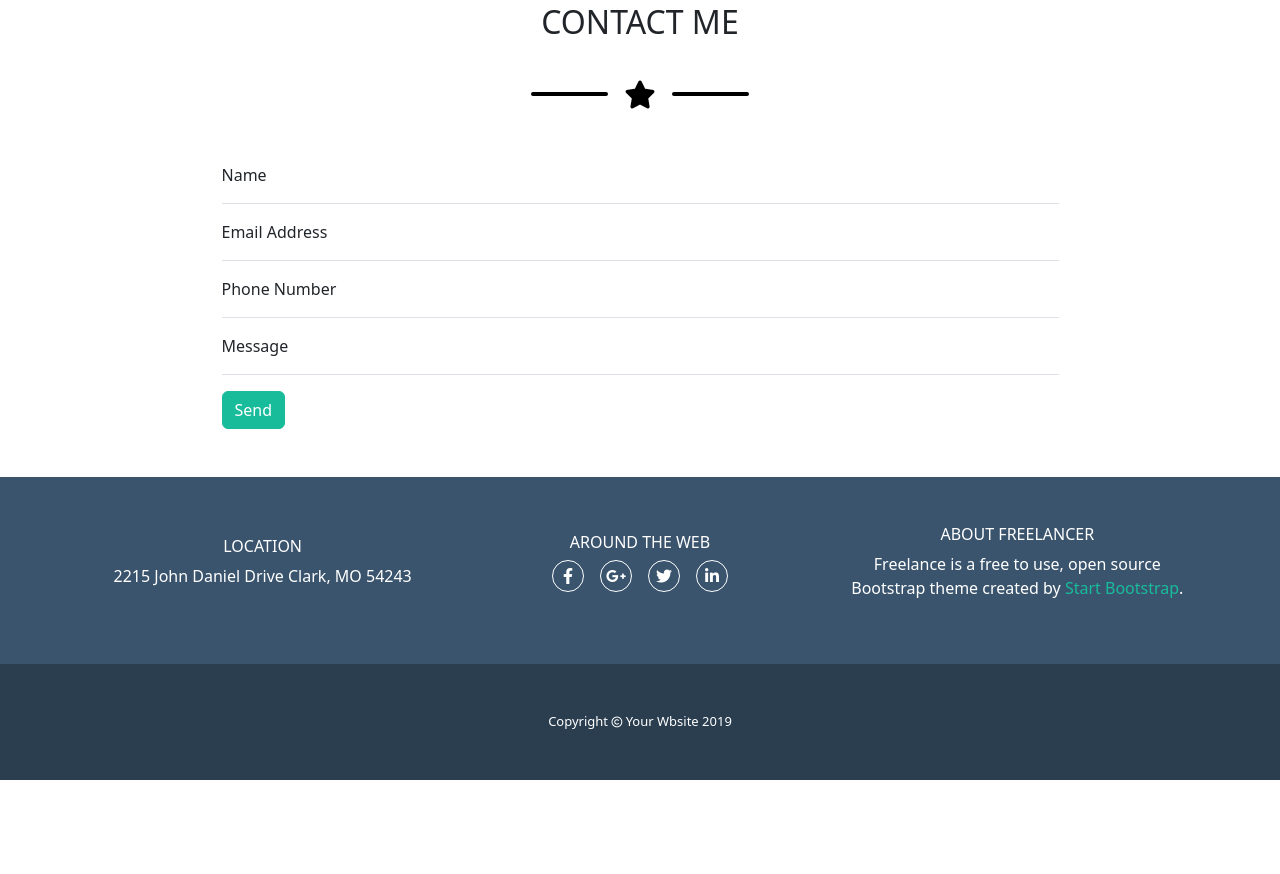
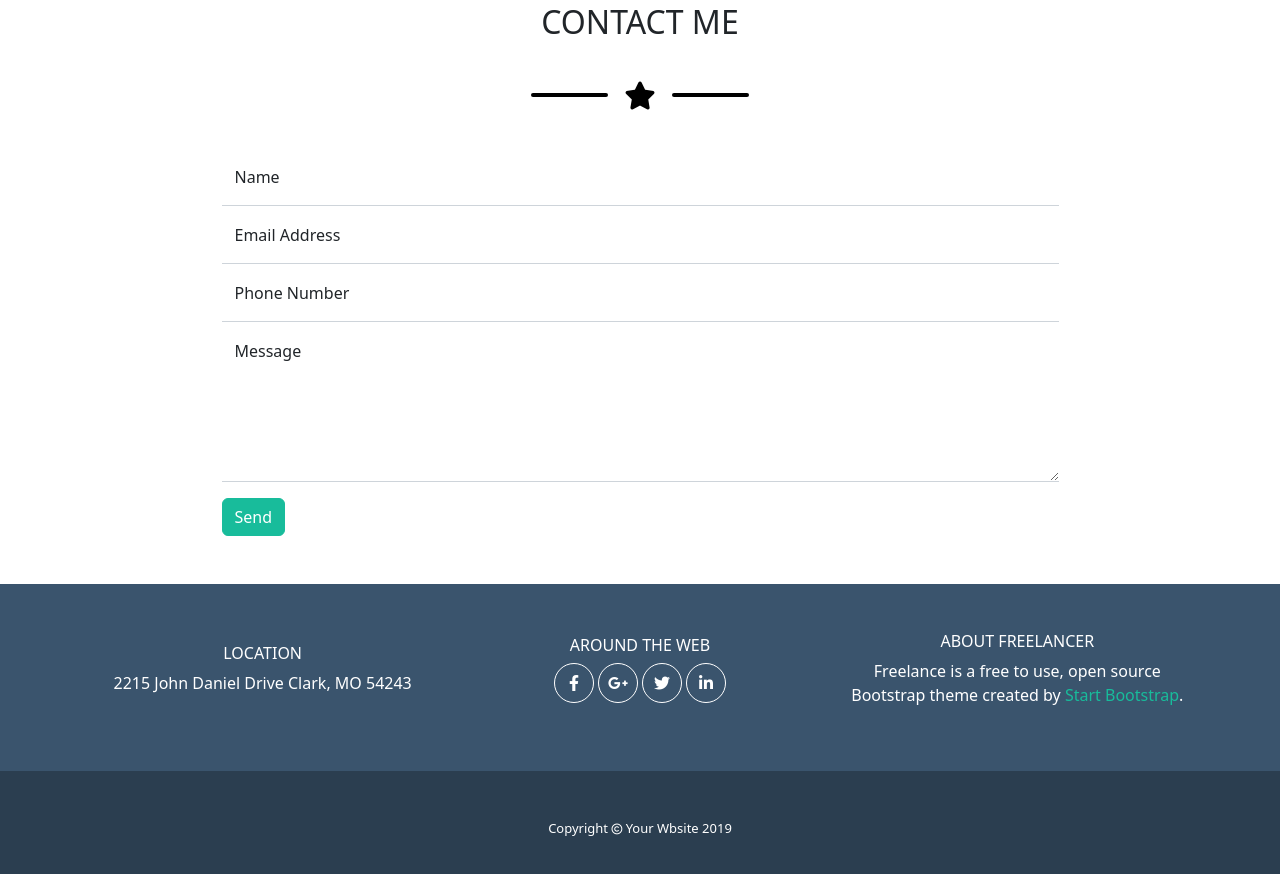
Before and after one commit to Tagliapietra96/html-css-bootstrap-freelancer, a plain HTML site: page index.html in a window 1280 px wide. Shown: the part 2000-2874 px from the top of the page. Before the commit the page ends 2780 px from the top, so only its background shows below. Drawn offline with nearby package versions, Linux system fonts and the light colour scheme.

Commit message:
fxed form

```diff
--- a/css/style.css
+++ b/css/style.css
@@ -54,8 +54,8 @@ footer{
 
 .last-section li{
     display: flex;
-    width: 2rem;
-    height: 2rem;
+    width: 2.5rem;
+    height: 2.5rem;
     justify-content: center;
     align-items: center;
     border: 1px solid white;
--- a/index.html
+++ b/index.html
@@ -66,24 +66,24 @@
                     <div class="hr-line"></div>
                 </div>
 
-                <div class="row row-cols-1 row-cols-sm-2 row-cols-md-3 g-2">
+                <div class="row row-cols-1 row-cols-sm-2 row-cols-md-3 g-3">
                     <div class="col">
-                        <img src="img/cabin.png" alt="" class="d-block img-fluid ">
+                        <img src="img/cabin.png" alt="" class="d-block img-fluid rounded-4">
                     </div>
                     <div class="col">
-                        <img src="img/cake.png" alt="" class="d-block img-fluid ">
+                        <img src="img/cake.png" alt="" class="d-block img-fluid rounded-4">
                     </div>
                     <div class="col">
-                        <img src="img/circus.png" alt="" class="d-block img-fluid ">
+                        <img src="img/circus.png" alt="" class="d-block img-fluid rounded-4">
                     </div>
                     <div class="col">
-                        <img src="img/game.png" alt="" class="d-block img-fluid ">
+                        <img src="img/game.png" alt="" class="d-block img-fluid rounded-4">
                     </div>
                     <div class="col">
-                        <img src="img/safe.png" alt="" class="d-block img-fluid ">
+                        <img src="img/safe.png" alt="" class="d-block img-fluid rounded-4">
                     </div>
                     <div class="col">
-                        <img src="img/submarine.png" alt="" class="d-block img-fluid ">
+                        <img src="img/submarine.png" alt="" class="d-block img-fluid rounded-4">
                     </div>
                 </div>
             </div>
@@ -131,17 +131,21 @@
                         <div class="hr-line"></div>
                     </div>
 
-                    <div class="py-3 border-bottom">
-                        Name
+                    <div class=" form-floating">
+                        <input type="text" class="form-control border-end-0 border-start-0 border-top-0 rounded-0 " id="Name" placeholder="Name">
+                        <label for="Name">Name</label>
                     </div>
-                    <div class="py-3 border-bottom">
-                        Email Address
+                    <div class=" form-floating">
+                        <input type="email" class="form-control border-end-0 border-start-0 border-top-0 rounded-0 " id="email" placeholder="Email Address">
+                        <label for="email">Email Address</label>
                     </div>
-                    <div class="py-3 border-bottom">
-                        Phone Number
+                    <div class=" form-floating">
+                        <input type="tel" class="form-control border-end-0 border-start-0 border-top-0 rounded-0 " id="Number" placeholder="Phone Number">
+                        <label for="Number">Phone Number</label>
                     </div>
-                    <div class="py-3 border-bottom">
-                        Message
+                    <div class=" form-floating">
+                        <textarea placeholder="Message" id="Message" class="form-control border-end-0 border-start-0 border-top-0 rounded-0" style="height: 10rem;"></textarea>
+                        <label for="Message">Message</label>
                     </div>
                     <button class="btn btn-success mt-3">Send</button>
 
@@ -162,8 +166,8 @@
                         <h6>AROUND THE WEB</h6>
                         <ul class="d-flex justify-content-center list-unstyled">
                             <li><a href="" class="text-white text-decoration-none"><i class="fa-brands fa-facebook-f"></i></a></li>
-                            <li class=" mx-3"><a href="" class="text-white text-decoration-none"><i class="fa-brands fa-google-plus-g"></i></a></li>
-                            <li class=" me-3"><a href="" class="text-white text-decoration-none"><i class="fa-brands fa-twitter"></i></a></li>
+                            <li class=" mx-1"><a href="" class="text-white text-decoration-none"><i class="fa-brands fa-google-plus-g"></i></a></li>
+                            <li class=" me-1"><a href="" class="text-white text-decoration-none"><i class="fa-brands fa-twitter"></i></a></li>
                             <li><a href="" class="text-white text-decoration-none"><i class="fa-brands fa-linkedin-in"></i></a></li>
 
                         </ul>
```
